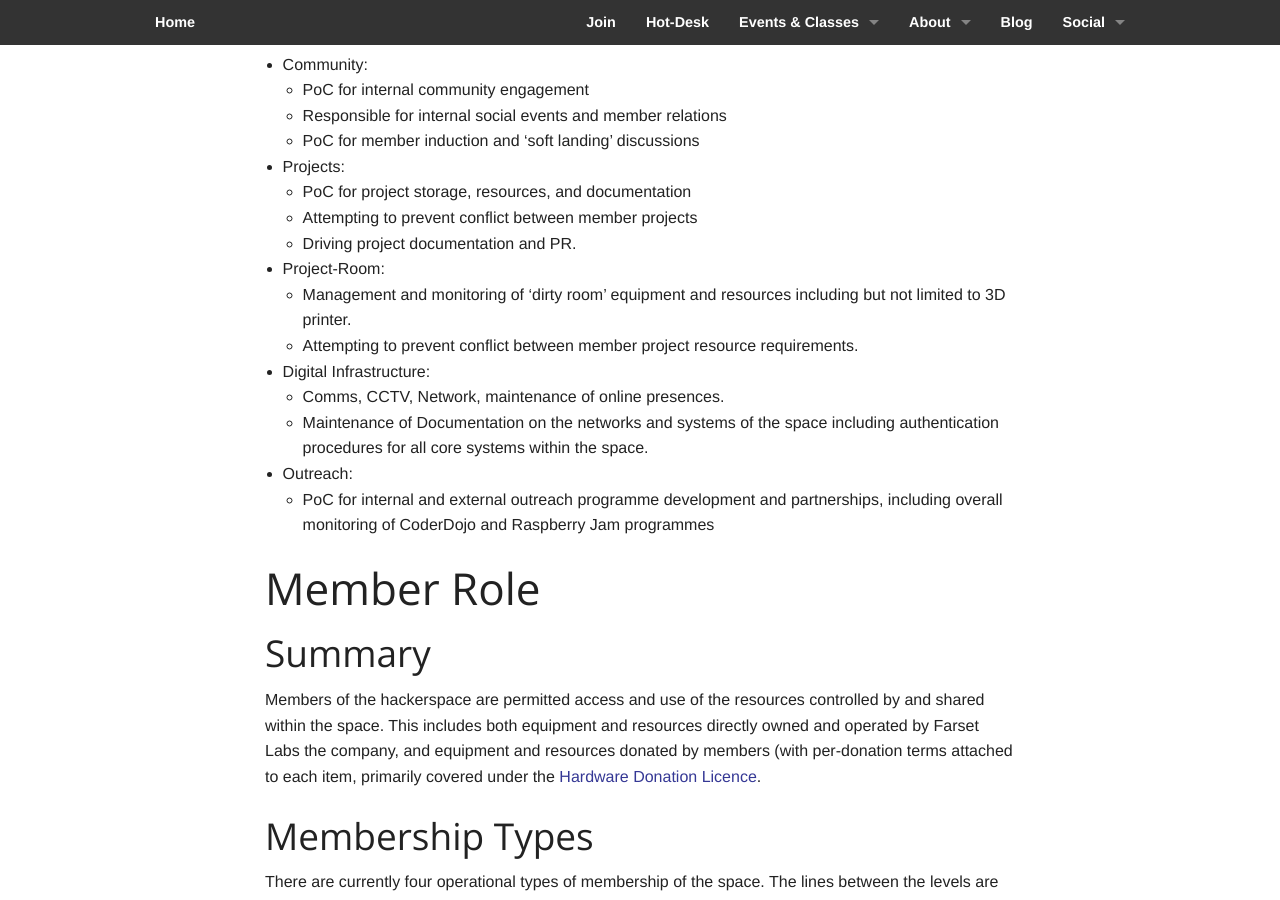
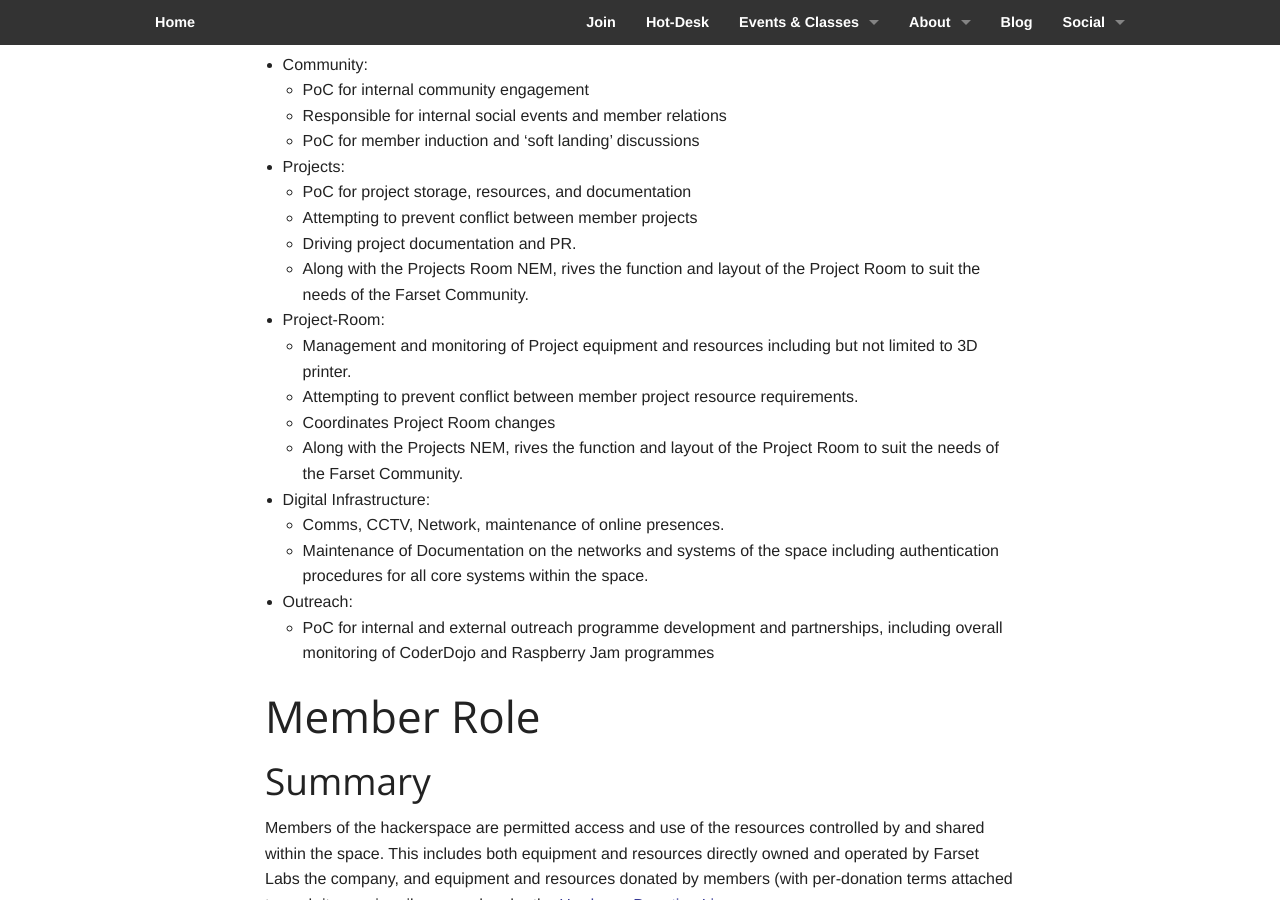
Before and after one commit to FarsetLabs/farsetlabs.github.io, a Jekyll site: the page built from about/ops_manual.md, in a window 1280 px wide and 900 px high, scrolled down 3036 px. Built offline with Jekyll 4.4.1, drawn with Linux system fonts in a browser that asks for light colours.

Commit message:
Tweaks based on feedback from @mhazley

```diff
--- a/about/ops_manual.md
+++ b/about/ops_manual.md
@@ -86,9 +86,14 @@ Complaints about the actions of a NEM can and should be raised as per the genera
   * PoC for project storage, resources, and documentation
   * Attempting to prevent conflict between member projects
   * Driving project documentation and PR.
+  * Along with the Projects Room NEM, rives the function and layout of the Project Room to suit the needs of the Farset Community.
 * Project-Room:
-  * Management and monitoring of ‘dirty room’ equipment and resources including but not limited to 3D printer.
+  * Management and monitoring of Project equipment and resources including but not limited to 3D printer.
   * Attempting to prevent conflict between member project resource requirements.
+  * Coordinates Project Room changes
+  * Along with the Projects NEM, rives the function and layout of the Project Room to suit the needs of the Farset Community.
+
+
 * Digital Infrastructure:
   * Comms, CCTV, Network, maintenance of online presences.
   * Maintenance of Documentation on the networks and systems of the space including authentication procedures for all core systems within the space.
```
